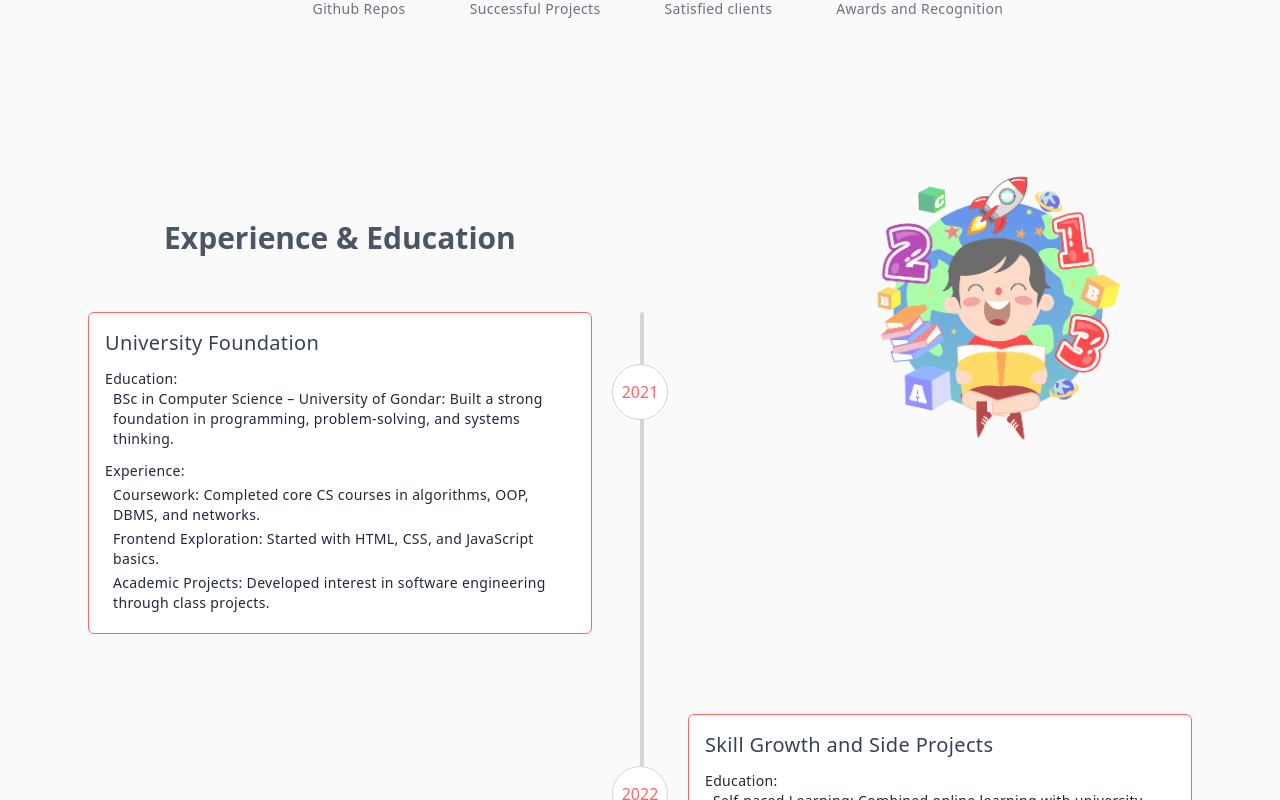
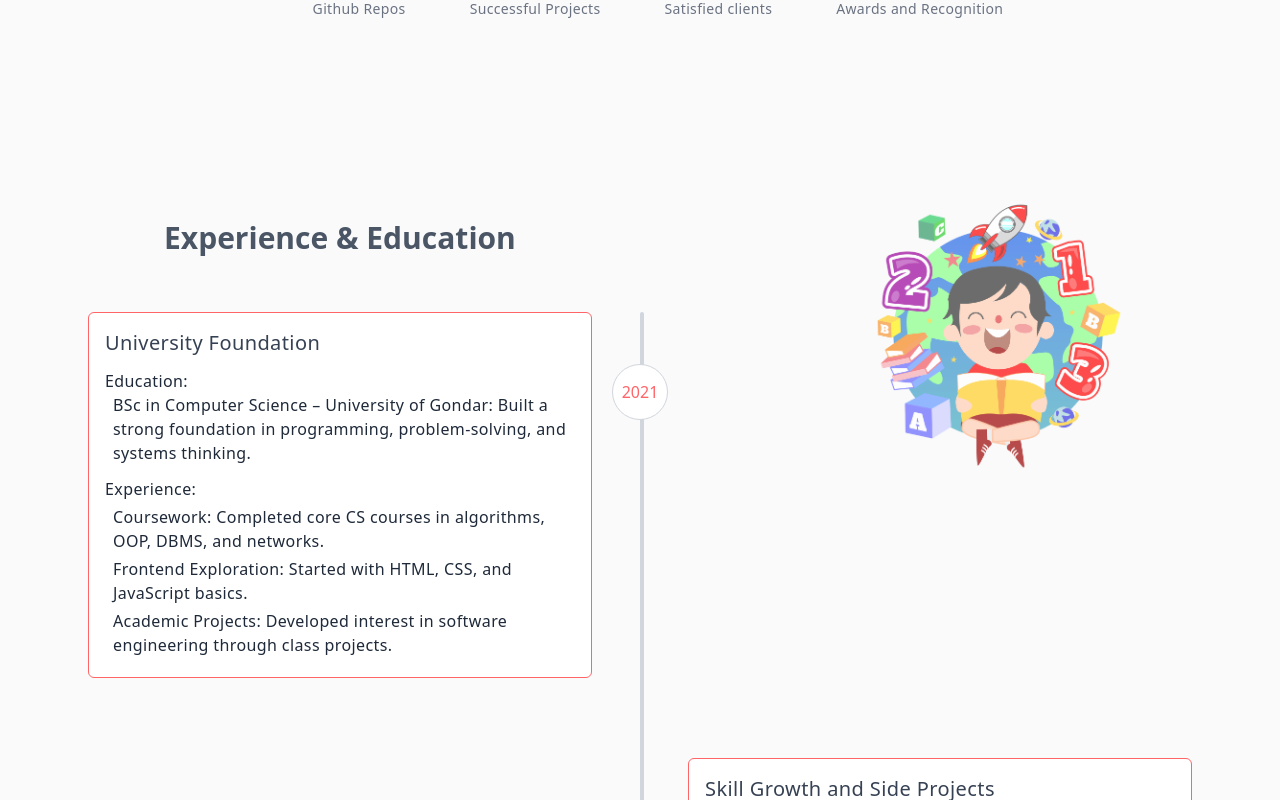
Before and after one commit to Tsigie-beyene/portfolio-website, a Next.js app: page / in a window 1280 px wide. Shown: the part 1460-2260 px from the top of the page. Built offline with nearby package versions, Linux system fonts and the light colour scheme; some icons are missing.

Commit message:
make experiance section to be responsive

```diff
--- a/src/components/Experiance.jsx
+++ b/src/components/Experiance.jsx
@@ -27,7 +27,7 @@ export default function Experiance () {
       src={"/education.png"}
       alt= {'Experience Image'}
       width={300} height={300}
-      className="absolute -top-4 right-0 pt-8 opacity-70 hidden lg:block"
+      className="absolute -top-4 right-0 pt-15 opacity-70 hidden lg:block"
       />
 
       <div ref={containerRef} className="relative w-full h-full flex flex-col items-center justify-center gap-y-10 lg:gap-y-20">
@@ -47,18 +47,18 @@ export default function Experiance () {
           whileInView={{opacity:1, x:0}}
           viewport={{once:true}}
           transition={{duration:.7,type:'spring',stiffness:50}}
-          className="relative flex flex-col gap-y-3 rounded-md border border-red-400 bg-white p-4 tracking-wide text-sm dark:bg-zinc-700 transition-colors z-20 sm:text-sm">
-            <h1 className="text-lg font-light text-gray-700 sm:text-xl">{data.title} </h1>
+          className="relative flex flex-col gap-y-3 rounded-md border border-red-400 bg-white p-4 tracking-wide text-sm lg:text-base dark:bg-zinc-700 transition-colors z-20 sm:text-sm">
+            <h1 className="text-lg font-earthlight text-gray-700 dark:text-gray-100 sm:text-xl">{data.title} </h1>
             <p className="text-gray-800 dark:text-gray-100" >
-              <span className="block font-light">Education: </span>
-              <span className="block pl-2 font-earthlight ">{data.education} </span>
+              <span className="block font-earthlight">Education: </span>
+              <span className="block pl-2 font-light">{data.education} </span>
             </p>
             <div className="text-gray-800 dark:text-gray-200 transition-colors">
-             <span className="font-light">Experience:</span>
+             <span className="font-earthlight">Experience:</span>
              <ul
              className="pl-2">
               {data.experience.map((exp,j)=>(
-                <li key={j} className="my-1 font-earthlight">
+                <li key={j} className="my-1 font-light">
                   {exp}
                 </li>
               )
```
